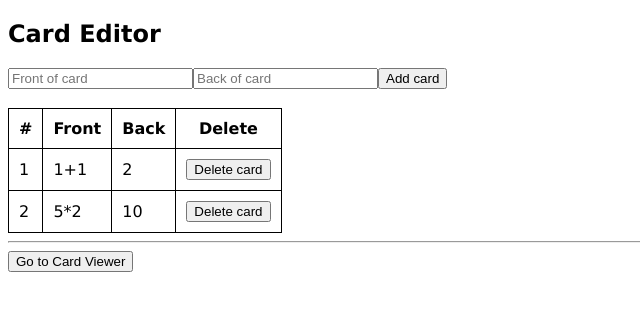
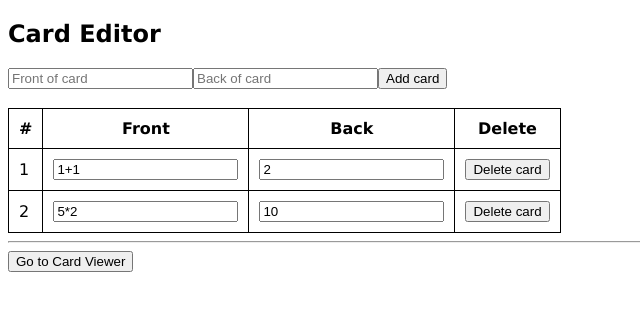
Before and after one commit to mtarunpr/flashcards, a React (Create React App) app: page / in a window 1280 px wide. Shown: the top 310 px of the page, without its empty margins (0-640 px from the left). Built offline with nearby package versions, Linux system fonts and the light colour scheme.

Commit message:
In-place editing

```diff
--- a/src/App.js
+++ b/src/App.js
@@ -12,6 +12,7 @@ class App extends React.Component {
         { front: '5*2', back: '10'},
       ],
       editor: true,
+      error: false,
     };
   }
 
@@ -23,7 +24,23 @@ class App extends React.Component {
   deleteCard = index => {
     const cards = this.state.cards.slice();
     cards.splice(index, 1);
-    this.setState({ cards });
+    this.setState({ cards }, this.validate);
+  }
+
+  editCard = (index, field, value) => {
+    const cards = this.state.cards.slice();
+    cards[index][field] = value;
+    this.setState({ cards }, this.validate);
+  }
+
+  validate = () => {
+    for (const card of this.state.cards) {
+      if (CardEditor.isInvalid(card)) {
+        this.setState({ error: true });
+        return;
+      }
+    }
+    this.setState({ error: false });
   }
 
   switchMode = () => this.setState({ editor: !this.state.editor });
@@ -34,8 +51,10 @@ class App extends React.Component {
         <CardEditor
           addCard={this.addCard}
           deleteCard={this.deleteCard}
+          editCard={this.editCard}
           cards={this.state.cards}
           switchMode={this.switchMode}
+          error={this.state.error}
         />
       );
     } else {
--- a/src/CardEditor.css
+++ b/src/CardEditor.css
@@ -12,3 +12,8 @@ td,
 th {
   padding: 10px;
 }
+
+.error {
+  color: red;
+  margin-top: 10px;
+}
--- a/src/CardEditor.js
+++ b/src/CardEditor.js
@@ -7,27 +7,40 @@ class CardEditor extends React.Component {
     this.state = { front: '', back: '' };
   }
 
-  handleChange = event => {
+  static isInvalid = card => {
+    return card.front.trim() === '' || card.back.trim() === '';
+  }
+
+  handleChangeAdd = event => {
     this.setState({ [event.target.name]: event.target.value });
   }
 
+  handleChangeEdit = event => {
+    const inputName = event.target.name;
+    const index = parseInt(inputName.substr(-1));
+    const field = inputName.substring(0, inputName.length - 1);
+    this.props.editCard(index, field, event.target.value);
+  }
+
   addCard = () => {
-    if (this.state.front.trim() === '' || this.state.back.trim() === '') {
+    if (CardEditor.isInvalid(this.state)) {
       return;
     }
     this.props.addCard(this.state);
     this.setState({ front: '', back: ''});
   }
 
-  deleteCard = index => this.props.deleteCard(index);
+  deleteCard = index => {
+    this.props.deleteCard(index);
+  }
 
   render() {
     const cards = this.props.cards.map((card, index) => {
       return (
         <tr key={index}>
           <td>{index + 1}</td>
-          <td>{card.front}</td>
-          <td>{card.back}</td>
+          <td><input name={'front' + index} value={card.front} onChange={this.handleChangeEdit} /></td>
+          <td><input name={'back' + index} value={card.back} onChange={this.handleChangeEdit} /></td>
           <td><button onClick={() => this.deleteCard(index)}>Delete card</button></td>
         </tr>
       );
@@ -36,8 +49,8 @@ class CardEditor extends React.Component {
     return (
       <div>
         <h2>Card Editor</h2>
-        <input name="front" placeholder="Front of card" value={this.state.front} onChange={this.handleChange} />
-        <input name="back" placeholder="Back of card" value={this.state.back} onChange={this.handleChange} />
+        <input autoComplete='off' name="front" placeholder="Front of card" value={this.state.front} onChange={this.handleChangeAdd} />
+        <input autoComplete='off' name="back" placeholder="Back of card" value={this.state.back} onChange={this.handleChangeAdd} />
         <button onClick={this.addCard}>Add card</button>
         <br />
         <br />
@@ -54,8 +67,15 @@ class CardEditor extends React.Component {
             {cards}
           </tbody>
         </table>
+
+        {this.props.error &&
+          <div className='error'>
+            Error: Both sides of cards must be non-empty.
+          </div>
+        }
+
         <hr />
-        <button onClick={this.props.switchMode}>Go to Card Viewer</button>
+        <button disabled={this.props.error} onClick={this.props.switchMode}>Go to Card Viewer</button>
       </div>
     );
   }
```
